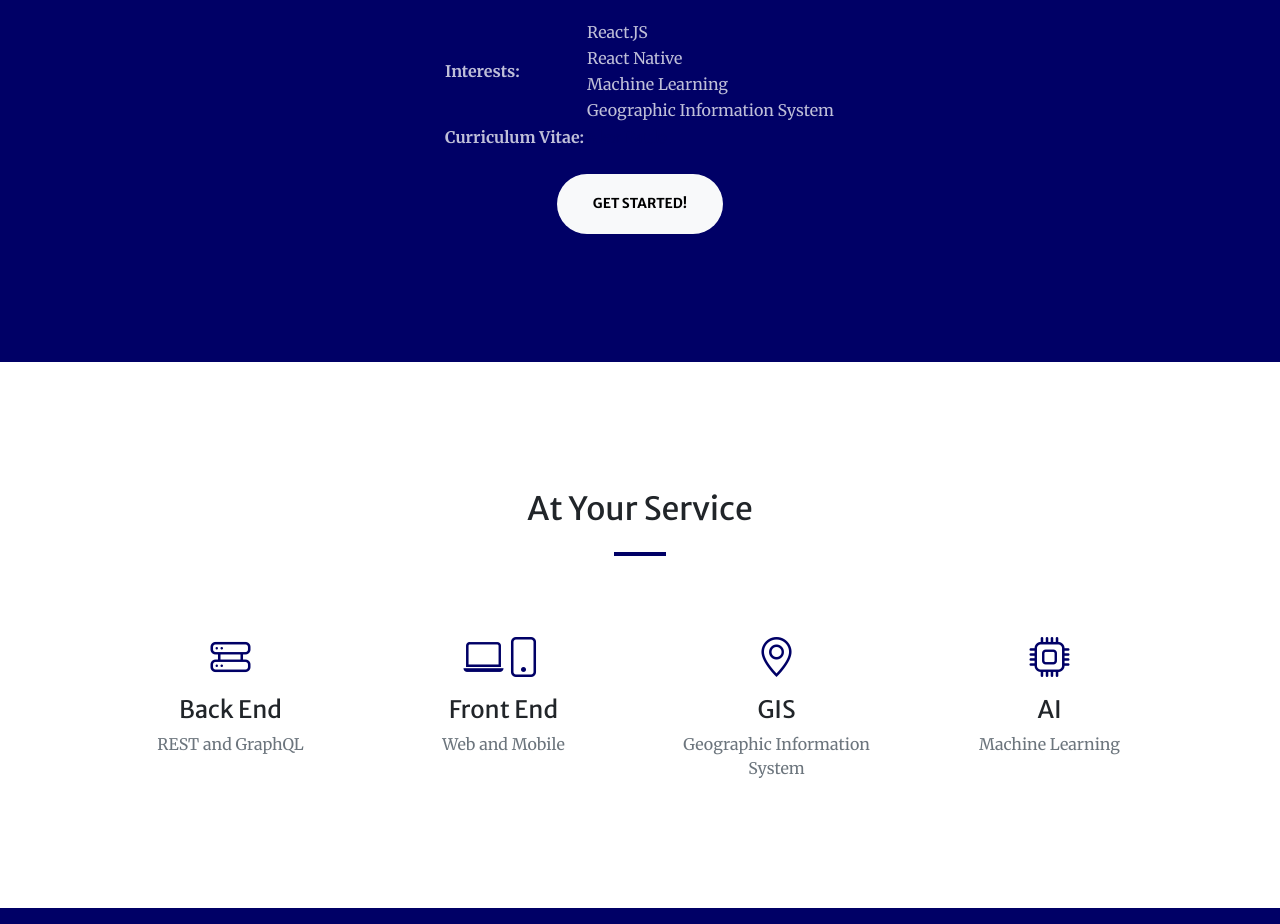
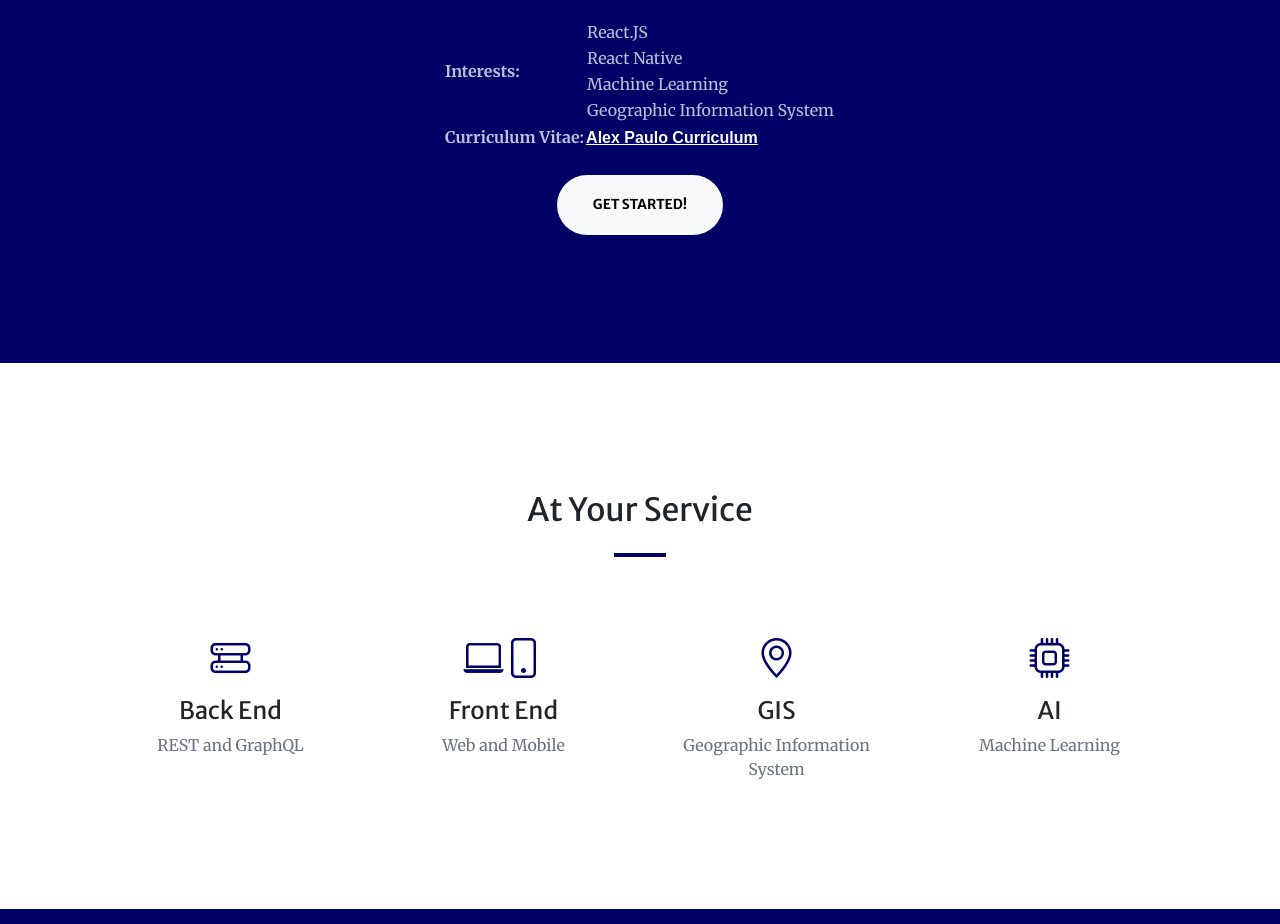
Before and after one commit to alexpaulooliveira/alexpaulooliveira.github.io, a plain HTML site: page index.html in a window 1280 px wide. Shown: the part 1120-2044 px from the top of the page. Drawn offline with nearby package versions, Linux system fonts and the light colour scheme; some packages are replaced by stand-ins of ours; a script that the page names is missing.

Commit message:
20240808

```diff
--- a/index.html
+++ b/index.html
@@ -100,7 +100,7 @@
                                         <b>Curriculum Vitae:</b>
                                     </td>
                                     <td>
-                                        <a href="https://drive.google.com/file/d/1umI_J9QxAisK2cITHMqpHxqm1wJC71OT/view?usp=sharing"> Alex Paulo </a>
+                                        <a href="https://drive.google.com/file/d/1umI_J9QxAisK2cITHMqpHxqm1wJC71OT/view?usp=sharing" style="font-family: Arial, sans-serif; font-size: 16px; font-weight: bold; color: white;"> Alex Paulo Curriculum </a>
                                     </td>
                                 </tr>
                               </table>
```
